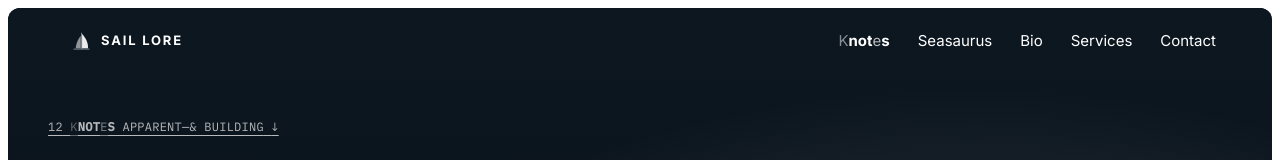
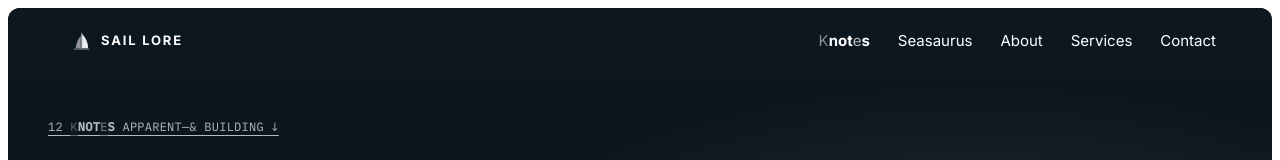
Before and after one commit to 8ielski/sail-lore, a Next.js app: page / in a window 1280 px wide. Shown: the top 160 px of the page. Built offline with nearby package versions, Linux system fonts and the light colour scheme.

Commit message:
Rename top Bio navigation to About and add copy-editing guide

```diff
--- a/components/site/Sections.tsx
+++ b/components/site/Sections.tsx
@@ -26,7 +26,7 @@ import { WindVector, windReadout } from "./WindVector";
 const NAV = [
   { label: "Notes", href: "#notes", external: false },
   INTRO.wayfinding[2],
-  { label: "Bio", href: "#bio", external: false },
+  { label: "About", href: "#bio", external: false },
   { ...INTRO.wayfinding[1], label: "Services" },
   { label: "Contact", href: "#contact", external: false },
 ];
```
Also changed, not shown: 2 other files (tests, documents, lock files or other folders).
